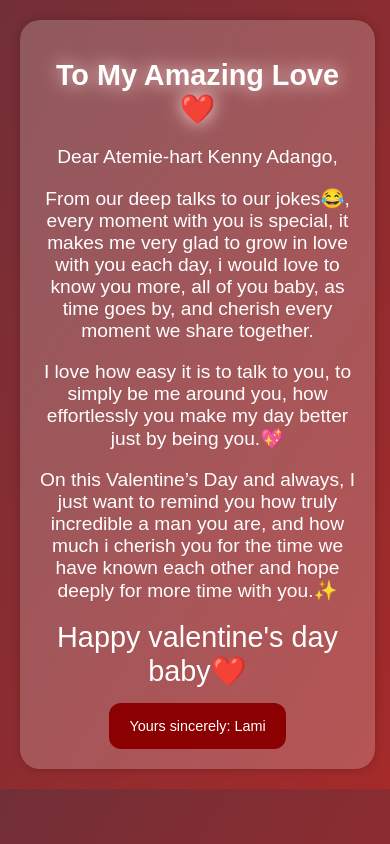
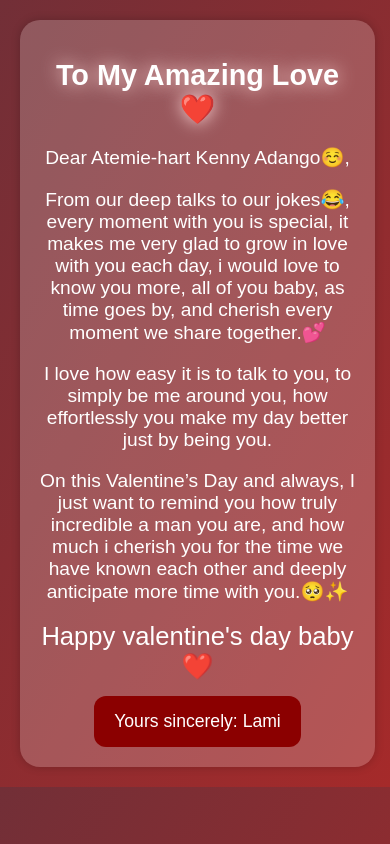
Before and after one commit to olamide-dev-2/A-short-note-from-Lami-to-Kenny-on-Valentines-day, a plain HTML site: page index.html in a window 390 px wide. Drawn offline with Linux system fonts and the light colour scheme.

Commit message:
Update index.html

```diff
--- a/index.html
+++ b/index.html
@@ -76,10 +76,10 @@
           font-size: 1.2em;
         }
         .heart {
-          font-size: 1.8em;
+          font-size: 1.6em;
         }
         .button {
-          font-size: 0.9em;
+          font-size: 1.1em;
         }
       }
     </style>
@@ -88,20 +88,20 @@
     <div class="container">
       <h1>To My Amazing Love ❤️</h1>
       <p>
-        Dear Atemie-hart Kenny Adango, </p>
+        Dear Atemie-hart Kenny Adango☺️, </p>
         <p>From our deep talks to our jokes😂,
         every moment with you is special, it makes me very glad to grow in love
         with you each day, i would love to know you more, all of you baby, as time
-        goes by, and cherish every moment we share together.
+        goes by, and cherish every moment we share together.💕
       </p>
       <p>
         I love how easy it is to talk to you, to simply be me around you,
-        how effortlessly you make my day better just by being you.💖
+        how effortlessly you make my day better just by being you.
       </p>
       <p>
         On this Valentine’s Day and always, I just want to remind you how truly
         incredible a man you are, and how much i cherish you for the time we
-        have known each other and hope deeply for more time with you.✨
+        have known each other and deeply anticipate more time with you.🥺✨
       </p>
       <div class="heart">Happy valentine's day baby❤️</div>
       <a href="#" class="button">Yours sincerely: Lami</a>
```
